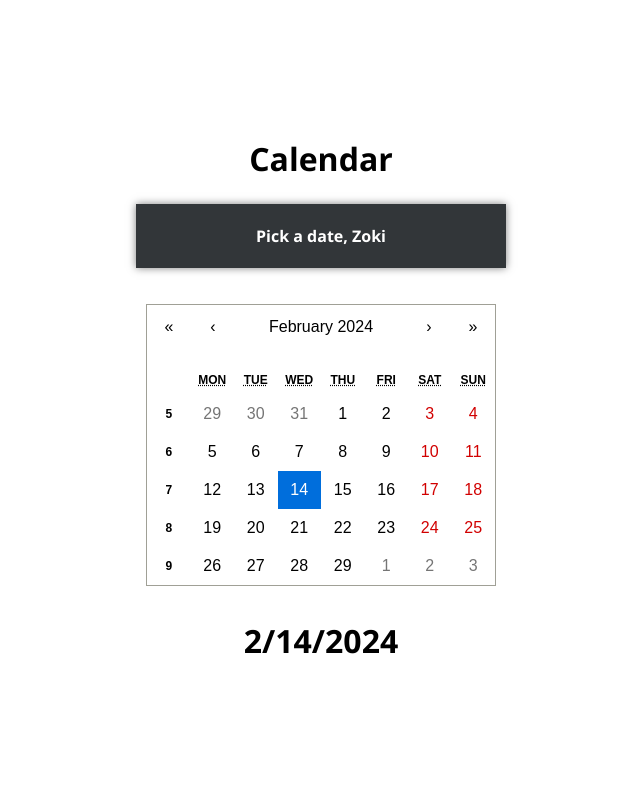
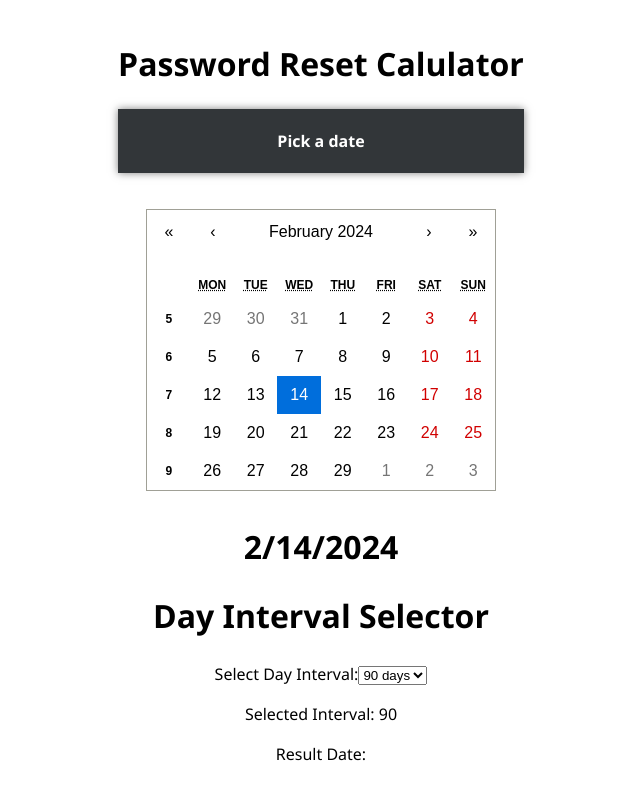
Before and after one commit to pawscanthack/date-interval-calculator, a React (Vite) app: page / in a window 1280 px wide. Shown: the top 800 px of the page, without its empty margins (319-959 px from the left). Built offline with nearby package versions, Linux system fonts and the light colour scheme.

Commit message:
working prototype

```diff
--- a/src/App.jsx
+++ b/src/App.jsx
@@ -1,22 +1,61 @@
-import { useState } from "react";
+import { useState, useRef } from "react";
 import "./css/App.css";
 import ReactCalendar from "./components/ReactCalendar.jsx";
+import DayIntervalSelector from "./components/DayIntervalSelector";
 
 function App() {
   const [selectedDate, setSelectedDate] = useState(new Date());
-  // const formattedDate = value.toLocaleDateString();
+  const [selectedInterval, setSelectedInterval] = useState(90);
+  const [resultDate, setResultDate] = useState(null);
+  const resultRef = useRef(null);
+
   const handleDateChange = (date) => {
     setSelectedDate(date);
+    calculateResultDate(date, selectedInterval);
+  };
+
+  const handleIntervalChange = (value) => {
+    setSelectedInterval(value);
+    calculateResultDate(selectedDate, value);
+  };
+
+  const calculateResultDate = (date, interval) => {
+    const newDate = new Date(date);
+    newDate.setDate(date.getDate() + parseInt(interval));
+    setResultDate(newDate);
+  };
+
+  const copyToClipboard = () => {
+    if (resultRef.current) {
+      navigator.clipboard.writeText(resultRef.current.textContent);
+    }
   };
 
   return (
     <>
       <div className="App">
-        <h1>Calendar</h1>
+        <h1>Password Reset Calulator</h1>
         <ReactCalendar value={selectedDate} onChange={handleDateChange} />
       </div>
       <div>
         <h1>{selectedDate.toLocaleDateString()}</h1>
+      </div>
+      <div>
+        <h1>Day Interval Selector</h1>
+        <DayIntervalSelector onChange={handleIntervalChange} />
+        <p>Selected Interval: {selectedInterval}</p>
+      </div>
+      <div>
+        <p>
+          Result Date:{" "}
+          <a
+            onClick={copyToClipboard}
+            ref={resultRef}
+            style={{ cursor: "pointer" }}
+          >
+            {resultDate ? resultDate.toLocaleDateString() : ""}
+          </a>
+        </p>
       </div>
     </>
   );
--- /dev/null
+++ b/src/components/DayIntervalSelector.jsx
@@ -0,0 +1,42 @@
+import React, { useState } from "react";
+
+function DayIntervalSelector({ onChange }) {
+  const [selectedInterval, setSelectedInterval] = useState(90);
+  const [customValue, setCustomValue] = useState("");
+
+  const handleIntervalChange = (event) => {
+    const value = event.target.value;
+    setSelectedInterval(value);
+    onChange(value);
+  };
+
+  const handleCustomInputChange = (event) => {
+    const value = event.target.value;
+    setCustomValue(value);
+    onChange(value);
+  };
+
+  return (
+    <div>
+      <label>
+        Select Day Interval:
+        <select value={selectedInterval} onChange={handleIntervalChange}>
+          <option value={30}>30 days</option>
+          <option value={60}>60 days</option>
+          <option value={90}>90 days</option>
+          <option value="custom">Custom</option>
+        </select>
+      </label>
+      {selectedInterval === "custom" && (
+        <input
+          type="number"
+          value={customValue}
+          onChange={handleCustomInputChange}
+          placeholder="Enter custom interval"
+        />
+      )}
+    </div>
+  );
+}
+
+export default DayIntervalSelector;
--- a/src/components/ReactCalendar.jsx
+++ b/src/components/ReactCalendar.jsx
@@ -10,7 +10,7 @@ export default function ReactCalendar({ value, onChange }) {
     <>
       <div className="date-picker">
         <header>
-          <h1>Pick a date, Zoki</h1>
+          <h1>Pick a date</h1>
         </header>
         <div className="date-picker__container">
           <main className="date-picker__container__content">
```
